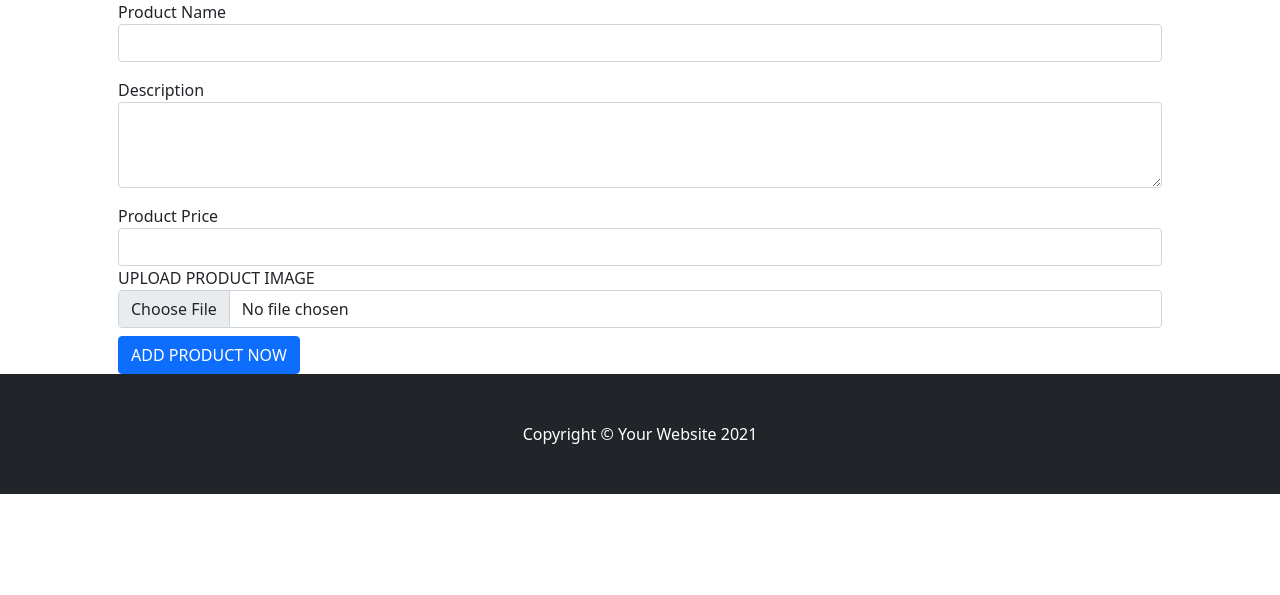
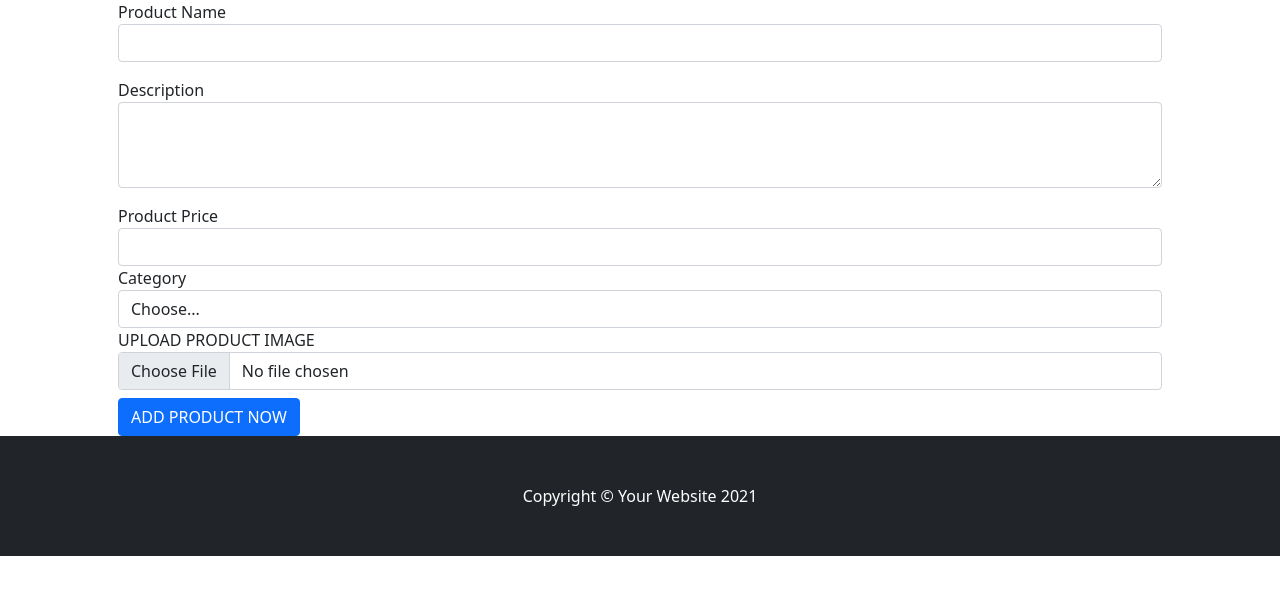
Before and after one commit to AGsalamH/django-ecommerce, a Django app: page /products/create/ in a window 1280 px wide. Shown: the part 56-651 px from the top of the page. Run offline with Django 4.2, Linux system fonts and the light colour scheme; a user stored in the database is signed in; tables that the repository leaves empty hold one stand-in row (values such as "Sample post"); some libraries are stand-ins or nearby versions.

```diff
--- a/core/settings.py
+++ b/core/settings.py
@@ -56,7 +56,8 @@ TEMPLATES = [
                 'django.template.context_processors.request',
                 'django.contrib.auth.context_processors.auth',
                 'django.contrib.messages.context_processors.messages',
-                'django.template.context_processors.media'
+                'django.template.context_processors.media',
+                'products.context_processors.categories',
             ],
         },
     },
--- a/templates/products/product_form.html
+++ b/templates/products/product_form.html
@@ -18,8 +18,12 @@
             name="name"
             type="text"
             class="form-control validate"
+            value="{% if form.name.value %}{{ form.name.value }}{% endif %}"
             required
             />
+            {% for error in form.name.errors %}
+            <p class="alert alert-danger"> {{ error }} </p>
+            {% endfor %}
         </div>
         <div class="form-group mb-3">
             <label
@@ -30,18 +34,41 @@
             class="form-control validate"
             name="description"
             rows="3"
-            ></textarea>
+            >{% if form.description.value %} {{form.description.value}} {% endif %}</textarea>
+            {% for error in form.description.errors %}
+            <p class="alert alert-danger"> {{ error }} </p>
+            {% endfor %}
         </div>
-
 
         <div class="form-group">
             <label for="exampleFormControlFile1">Product Price</label>
-            <input type="text" class="form-control" name="price" id="exampleFormControlFile1">
+            <input type="text" class="form-control" name="price" value="{% if form.price.value %}{{ form.price.value }}{% endif %}" id="exampleFormControlFile1">
+            {% for error in form.price.errors %}
+            <p class="alert alert-danger" > {{ error }} </p>
+            {% endfor %}
         </div>
 
         <div class="form-group">
+
+            <label for="category">Category</label>
+            <select id="category" class="form-control" name="category">
+              <option selected>Choose...</option>
+              {% for category in categories %}
+                <option value="{{ category.pk }}"> {{ category.name }} </option>
+              {% endfor %}
+            </select>
+            {% for error in form.category.errors %}
+            <p class="alert alert-danger"> {{ error }} </p>
+            {% endfor %}
+        </div>
+
+        <div class="form-group">
+
             <label for="exampleFormControlFile1">UPLOAD PRODUCT IMAGE</label>
             <input type="file" class="form-control" name="image" id="exampleFormControlFile1">
+            {% for error in form.image.errors %}
+            <p class="alert alert-danger"> {{ error }} </p>
+            {% endfor %}
         </div>
 
         <div class="mt-2 col-12">
```
